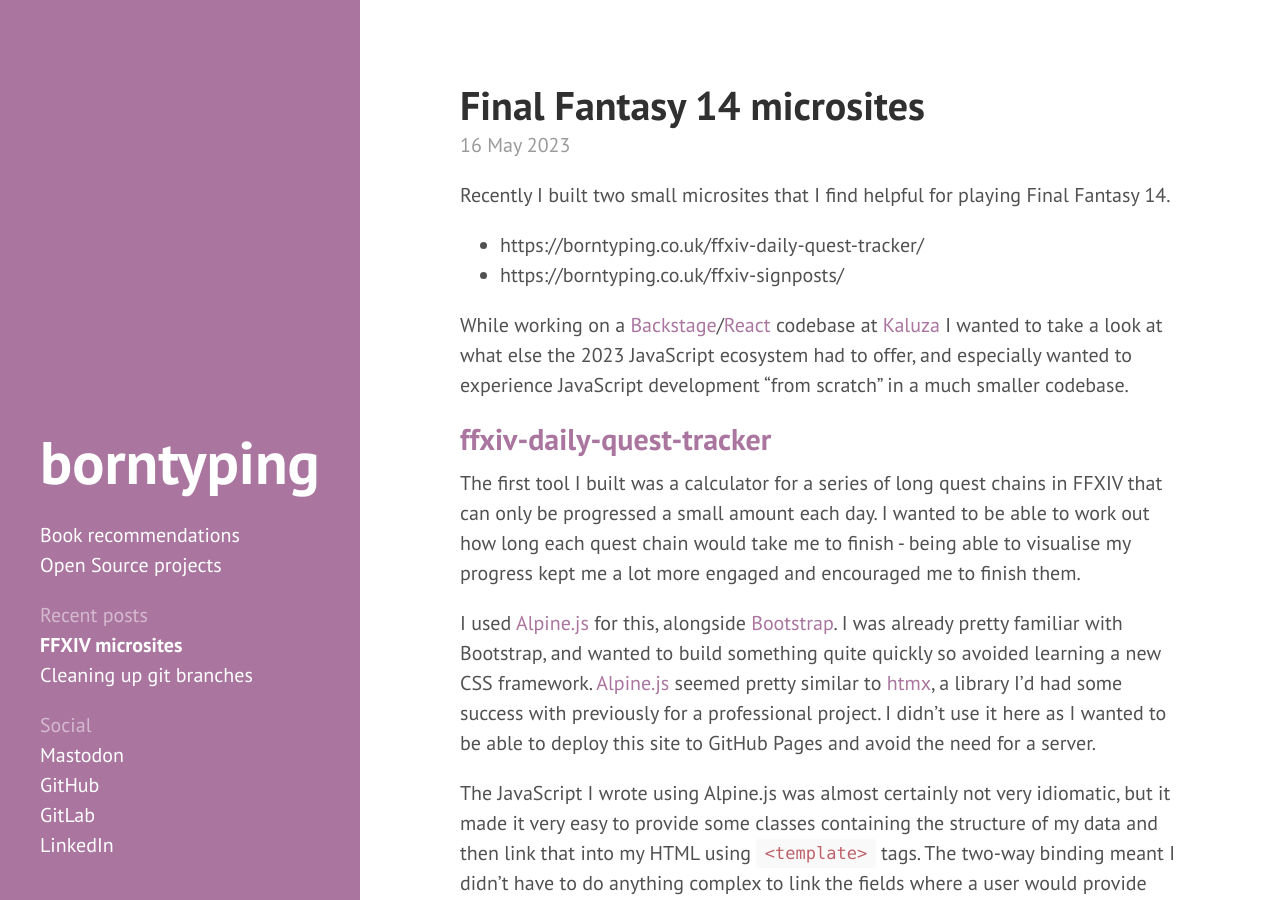
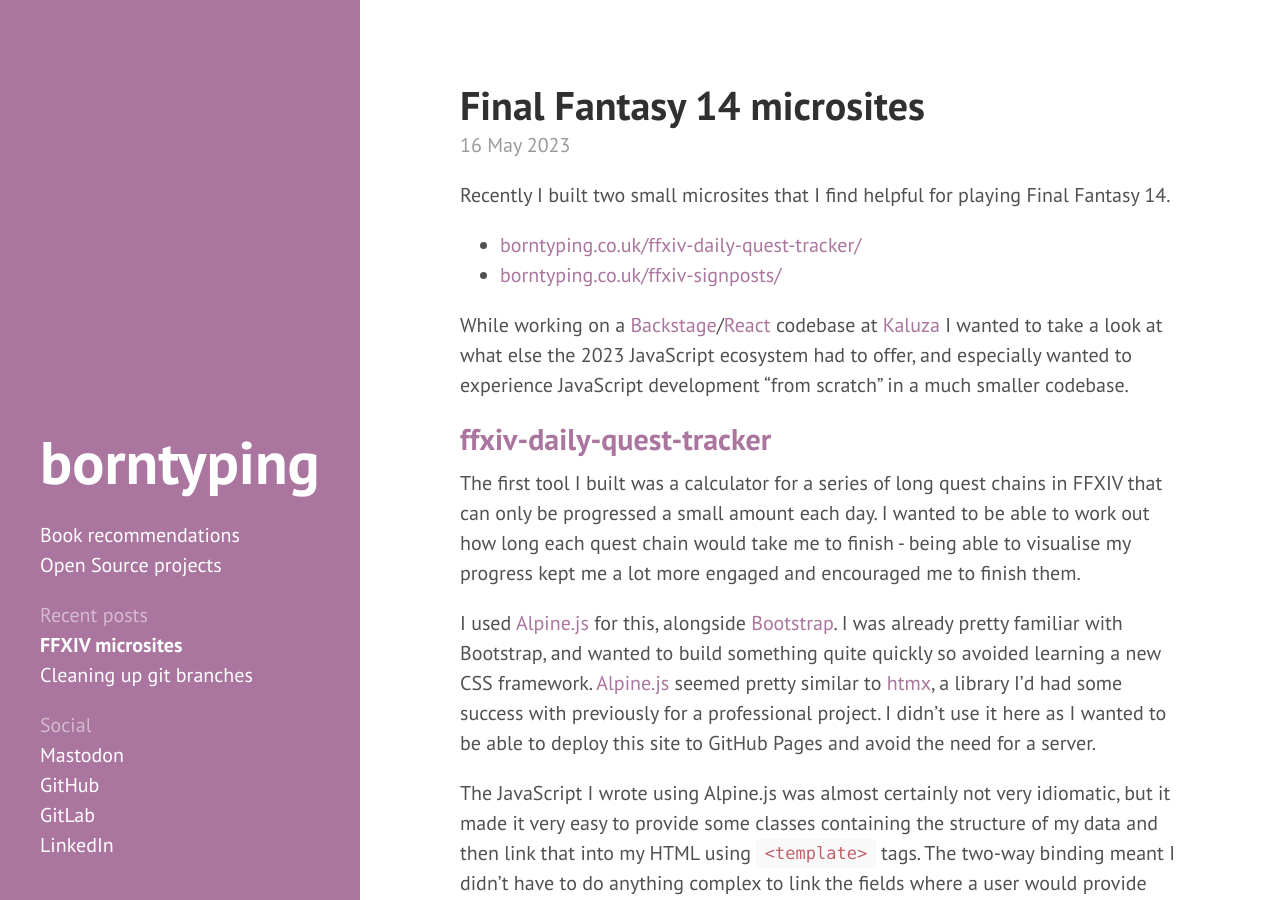
Before and after one commit to borntyping/borntyping.github.io, a Jekyll site: the page built from _posts/2023-05-16-ffxiv-tools.md, in a window 1280 px wide and 900 px high. Built offline with Jekyll 4.4.1, drawn with Linux system fonts in a browser that asks for light colours; some of the changed lines change nothing that is shown.

Commit message:
Fix links

```diff
--- a/_posts/2023-05-16-ffxiv-tools.md
+++ b/_posts/2023-05-16-ffxiv-tools.md
@@ -8,8 +8,8 @@
 
 Recently I built two small microsites that I find helpful for playing Final Fantasy 14.
 
-* https://borntyping.co.uk/ffxiv-daily-quest-tracker/
-* https://borntyping.co.uk/ffxiv-signposts/
+* [borntyping.co.uk/ffxiv-daily-quest-tracker/](https://borntyping.co.uk/ffxiv-daily-quest-tracker/)
+* [borntyping.co.uk/ffxiv-signposts/](https://borntyping.co.uk/ffxiv-signposts/)
 
 While working on a [Backstage]/[React] codebase at [Kaluza] I wanted to take a look at what else the 2023 JavaScript ecosystem had to offer, and especially wanted to experience JavaScript development "from scratch" in a much smaller codebase.
 
```
